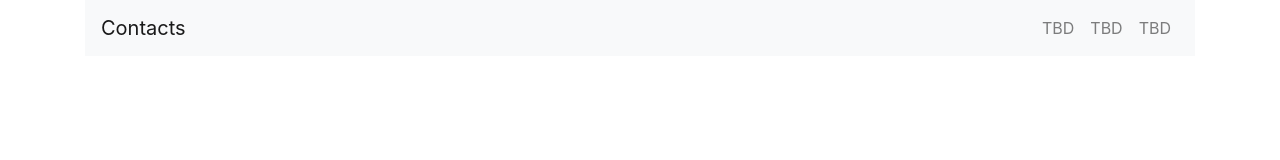
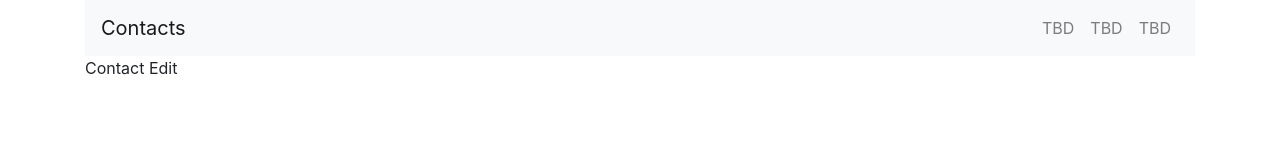
Before and after one commit to scrumpygeo/contacts-with-auth, a React (Create React App) app: page /contacts/edit/1 in a window 1280 px wide. Shown: the top 160 px of the page. Built offline with nearby package versions, Linux system fonts and the light colour scheme.

Commit message:
change edit route

```diff
--- a/src/actions/index.js
+++ b/src/actions/index.js
@@ -17,7 +17,6 @@ export const createContact = (formValues) => async (dispatch) => {
 
 export const fetchContacts = () => async (dispatch) => {
   const response = await contacts.get('/contacts');
-
   dispatch({ type: FETCH_CONTACTS, payload: response.data });
 };
 
--- a/src/components/App.js
+++ b/src/components/App.js
@@ -16,7 +16,7 @@ const App = () => {
           <AppNavbar />
           <Route path='/' exact component={ContactList} />
           <Route path='/contacts/new' exact component={ContactCreate} />
-          <Route path='/contacts/edit' exact component={ContactEdit} />
+          <Route path='/contacts/edit/:id' exact component={ContactEdit} />
           <Route path='/contacts/delete' exact component={ContactDelete} />
           <Route path='/contacts/show' exact component={ContactShow} />
         </div>
--- a/src/components/contacts/ContactList.js
+++ b/src/components/contacts/ContactList.js
@@ -11,7 +11,12 @@ export class ContactList extends Component {
   renderAdmin = (contact) => {
     return (
       <div className='float-right'>
-        <button className='btn btn-primary mr-2'>Edit</button>
+        <Link
+          to={`/contacts/edit/${contact.id}`}
+          className='btn btn-primary mr-2'
+        >
+          Edit
+        </Link>
         <button className='btn btn-danger'>Delete</button>
       </div>
     );
```
